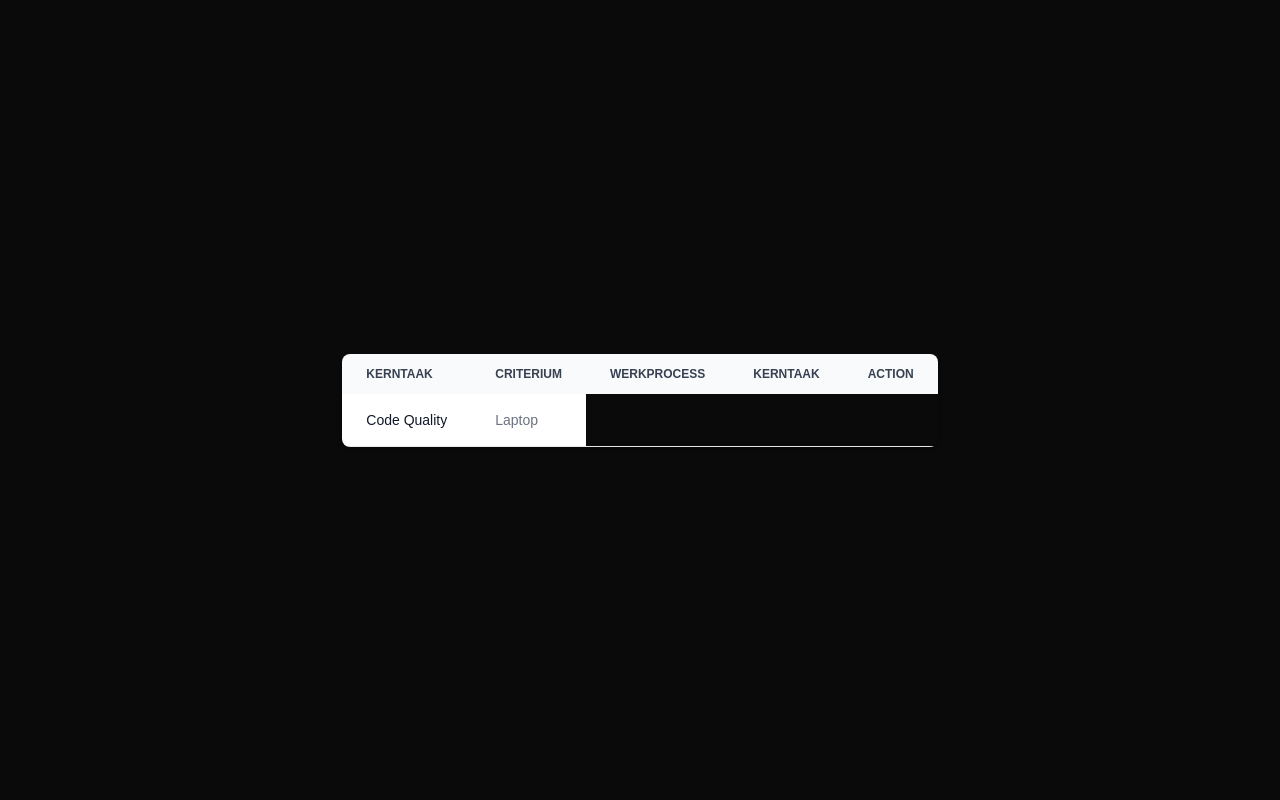
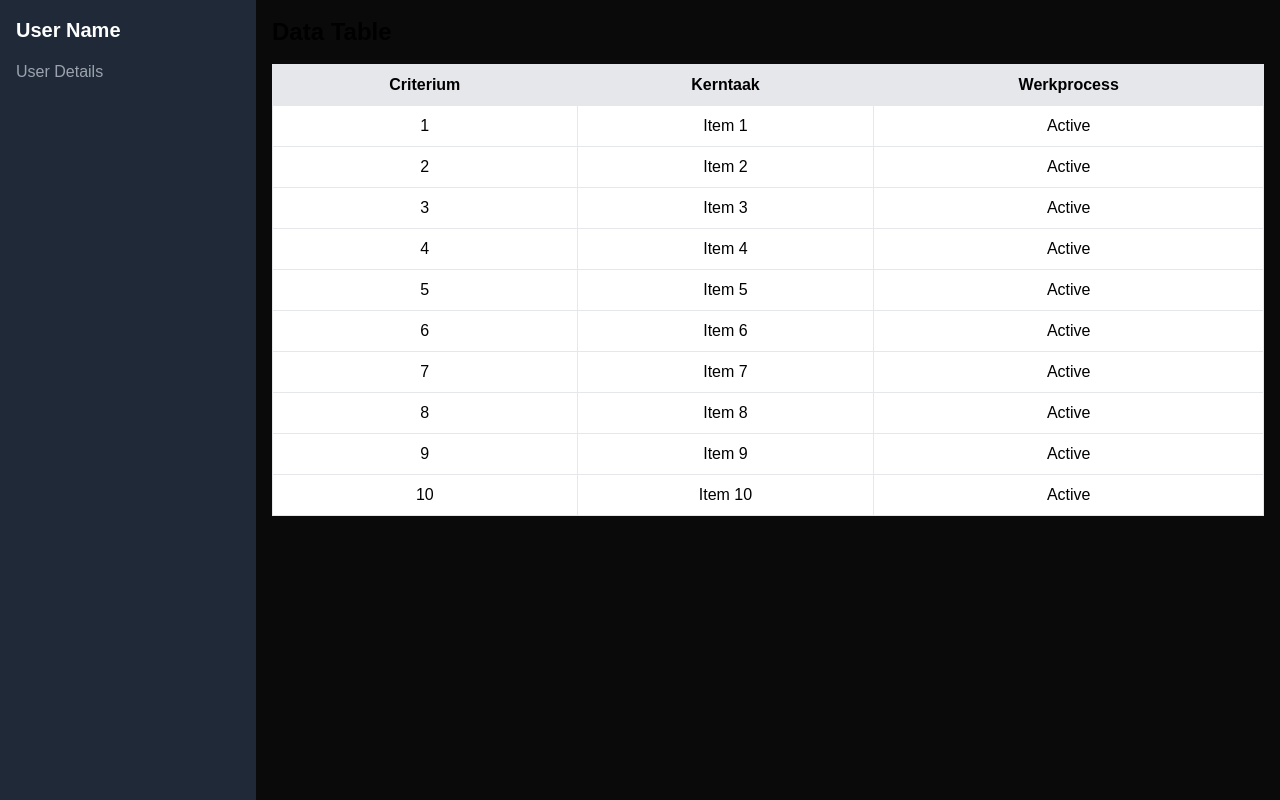
Before and after one commit to koenhs/AvisiHackathonFrontend, a Next.js app: page /student-overzicht in a window 1280 px wide. Built offline with nearby package versions, Linux system fonts and the light colour scheme; no server answers.

Commit message:
Update overzicht page

```diff
--- a/src/app/student-overzicht/page.tsx
+++ b/src/app/student-overzicht/page.tsx
@@ -1,8 +1,18 @@
-import {KerntaakDto} from "@/dtos/kerntaakDto";
 import {CriteriumDto} from "@/dtos/criteriumDto";
+import {callApi} from "@/services/callApi";
 
 
 export default function Page() {
+    let criterium: CriteriumDto[] = [];
+    const  getAllCriterium = () => {
+        callApi <CriteriumDto[]>('StudentOverzicht/CriteriaAll').then((response) => {
+          criterium = response
+           return response;
+        }).catch((error) => {
+            console.error("Login error:", error);
+        });
+    }
+    getAllCriterium();
 
     const exampleCriterium: CriteriumDto = {
         id: 1,
@@ -15,46 +25,39 @@ export default function Page() {
         expertVoldoende: "The code shows advanced understanding but is not yet perfect.",
         expertGoed: "The code is exemplary, highly optimized, and very well-structured.",
     };
-    const criterium: CriteriumDto[] = [];
+
 
     criterium.push(exampleCriterium)
 
     return (
-        <div className="flex flex-row min-h-screen justify-center items-center">
-            <div className="relative overflow-x-auto shadow-md sm:rounded-lg">
-                <table className="w-full text-sm text-left rtl:text-right text-gray-500 dark:text-gray-400">
-                    <thead className="text-xs text-gray-700 uppercase bg-gray-50 dark:bg-gray-700 dark:text-gray-400">
-                    <tr>
-                        <th scope="col" className="px-6 py-3">
-                            Kerntaak
-                        </th>
-                        <th scope="col" className="px-6 py-3">
-                            Criterium
-                        </th>
-                        <th scope="col" className="px-6 py-3">
-                            Werkprocess
-                        </th>
-                        <th scope="col" className="px-6 py-3">
-                            Kerntaak
-                        </th>
-                        <th scope="col" className="px-6 py-3">
-                            Action
-                        </th>
+        <div className="flex h-screen">
+            {/* Sidebar */}
+            <div className="bg-gray-800 text-white w-64 p-4">
+                <h1 className="text-xl font-bold mb-4">User Name</h1>
+                <p className="text-gray-400">User Details</p>
+                {/* You can add more user details here */}
+            </div>
+
+            {/* Main content area */}
+            <div className="flex-1 p-4 overflow-auto">
+                <h2 className="text-2xl font-semibold mb-4">Data Table</h2>
+                <table className="min-w-full bg-white border border-gray-300">
+                    <thead>
+                    <tr className="bg-gray-200">
+                        <th className="border px-4 py-2">Criterium</th>
+                        <th className="border px-4 py-2">Kerntaak</th>
+                        <th className="border px-4 py-2">Werkprocess</th>
                     </tr>
                     </thead>
                     <tbody>
-                    {criterium.map(criterium => (
-                        <tr key={criterium.id}
-                            className="odd:bg-white odd:dark:bg-gray-900 even:bg-gray-50 even:dark:bg-gray-800 border-b dark:border-gray-700">
-                            <th scope="row"
-                                className="px-6 py-4 font-medium text-gray-900 whitespace-nowrap dark:text-white">
-                                {criterium.name}
-                            </th>
-                            <td className="px-6 py-4">
-                                Laptop
-                            </td>
+                    {/* Example Data Rows */}
+                    {Array.from({length: 10}).map((_, index) => (
+                        <tr key={index} className="border-b">
+                            <td className="border px-4 py-2 text-center">{index + 1}</td>
+                            <td className="border px-4 py-2 text-center">Item {index + 1}</td>
+                            <td className="border px-4 py-2 text-center">Active</td>
                         </tr>
-                        ))}
+                    ))}
                     </tbody>
                 </table>
             </div>
```
